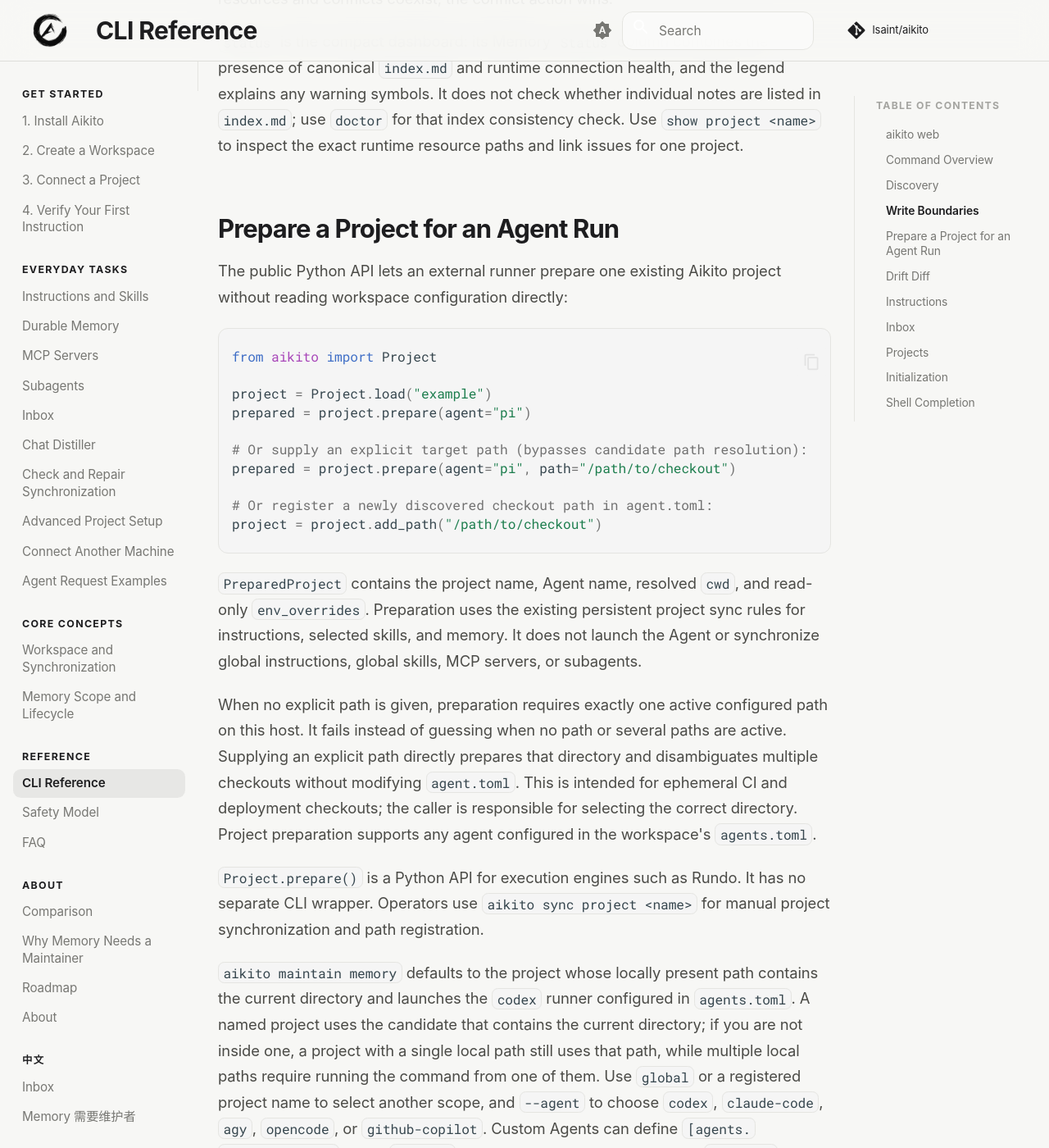
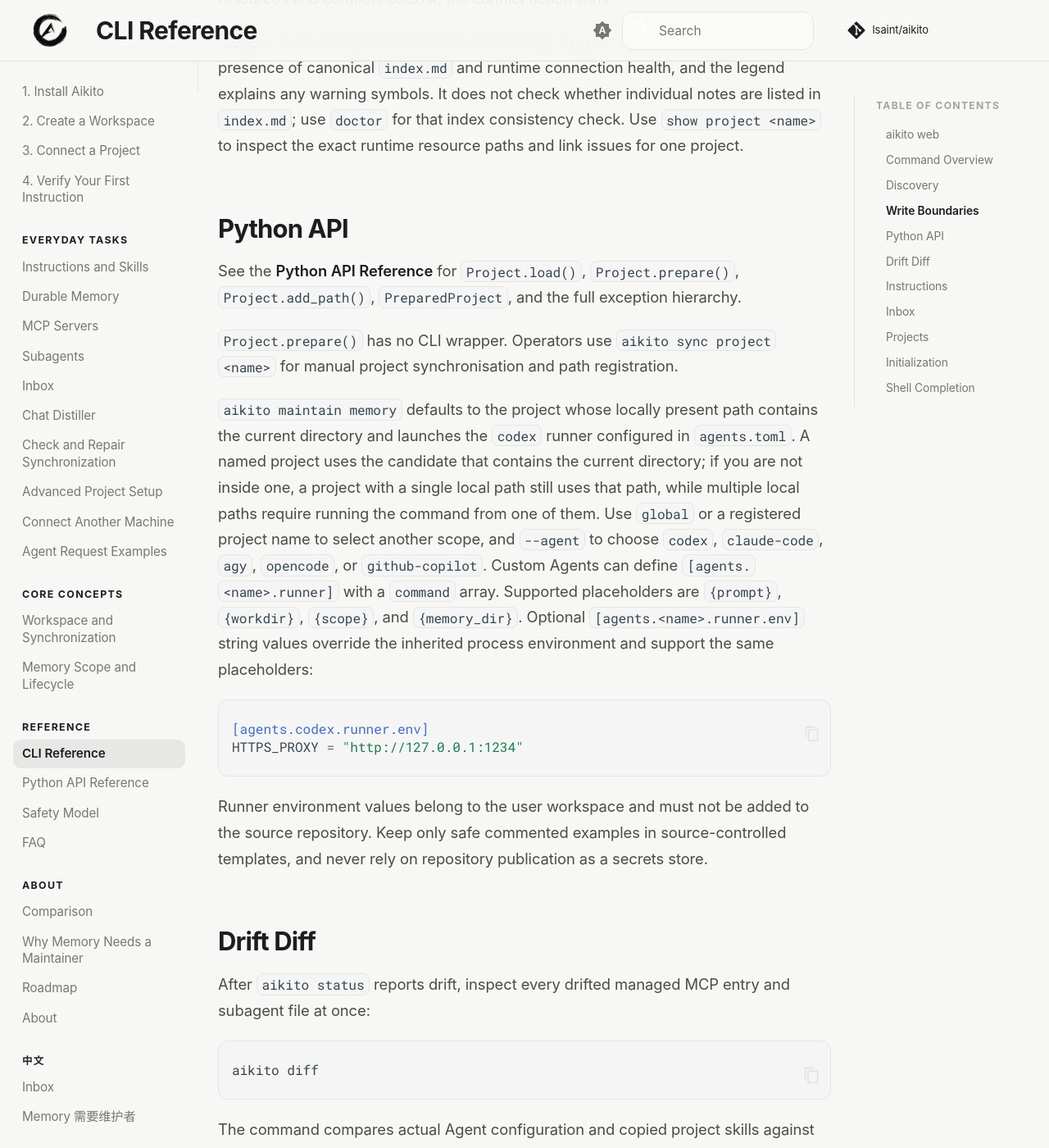
Before and after one commit to lsaint/aikito, an MkDocs documentation site: the page built from docs/cli-reference.md, in a window 1280 px wide and 1400 px high, scrolled down 5581 px. Shown: the whole window at 82% size. Built offline with MkDocs 1.6.1 and Material for MkDocs 9.7.7, drawn with Linux system fonts in a browser that asks for light colours; comment, search, counter and statistics services are not loaded; some of the changed text lies outside the part shown.

Commit message:
docs: extract Python API Reference into standalone page
- Add docs/python-api.md with full reference for Project.load,
  Project.prepare, Project.add_path, Project.paths, Project.resolve_path,
  PreparedProject dataclass, and all public exceptions
- Replace the 'Prepare a Project for an Agent Run' section in
  cli-reference.md with a short cross-reference link; remove Rundo mention
- Register python-api.md under Reference in mkdocs.yml

````diff
--- a/docs/cli-reference.md
+++ b/docs/cli-reference.md
@@ -103,41 +103,15 @@
 `show project <name>` to inspect the exact runtime resource paths and link
 issues for one project.
 
-## Prepare a Project for an Agent Run
+## Python API
 
-The public Python API lets an external runner prepare one existing Aikito
-project without reading workspace configuration directly:
+See the [Python API Reference](python-api.md) for `Project.load()`,
+`Project.prepare()`, `Project.add_path()`, `PreparedProject`, and the full
+exception hierarchy.
 
-```python
-from aikito import Project
-
-project = Project.load("example")
-prepared = project.prepare(agent="pi")
-
-# Or supply an explicit target path (bypasses candidate path resolution):
-prepared = project.prepare(agent="pi", path="/path/to/checkout")
-
-# Or register a newly discovered checkout path in agent.toml:
-project = project.add_path("/path/to/checkout")
-```
-
-`PreparedProject` contains the project name, Agent name, resolved `cwd`, and
-read-only `env_overrides`. Preparation uses the existing persistent project
-sync rules for instructions, selected skills, and memory. It does not launch
-the Agent or synchronize global instructions, global skills, MCP servers, or
-subagents.
-
-When no explicit path is given, preparation requires exactly one active configured
-path on this host. It fails instead of guessing when no path or several paths are
-active. Supplying an explicit path directly prepares that directory and disambiguates
-multiple checkouts without modifying `agent.toml`. This is intended for ephemeral
-CI and deployment checkouts; the caller is responsible for selecting the correct
-directory. Project preparation supports any agent configured in the workspace's
-`agents.toml`.
-
-`Project.prepare()` is a Python API for execution engines such as Rundo. It has
-no separate CLI wrapper. Operators use `aikito sync project <name>` for manual
-project synchronization and path registration.
+`Project.prepare()` has no CLI wrapper. Operators use
+`aikito sync project <name>` for manual project synchronisation and path
+registration.
 
 `aikito maintain memory` defaults to the project whose locally present path
 contains the current directory and launches the `codex` runner configured in
--- a/docs/stylesheets/modern.css
+++ b/docs/stylesheets/modern.css
@@ -502,8 +502,13 @@
 
 .md-typeset .admonition-title,
 .md-typeset summary {
+  padding-block: 0.35rem;
   border-bottom-color: var(--aikito-line);
   background: var(--aikito-surface-2);
+}
+
+.md-typeset .admonition > :last-child {
+  margin-bottom: 0.5rem;
 }
 
 /* ---------- Tabs ---------- */
--- a/mkdocs.yml
+++ b/mkdocs.yml
@@ -57,6 +57,7 @@
       - Memory Scope and Lifecycle: memory-workflow.md
   - Reference:
       - CLI Reference: cli-reference.md
+      - Python API Reference: python-api.md
       - Safety Model: safety.md
       - FAQ: faq.md
   - About:
````
Also changed, not shown: docs/python-api.md (added, +254 -0 lines).
